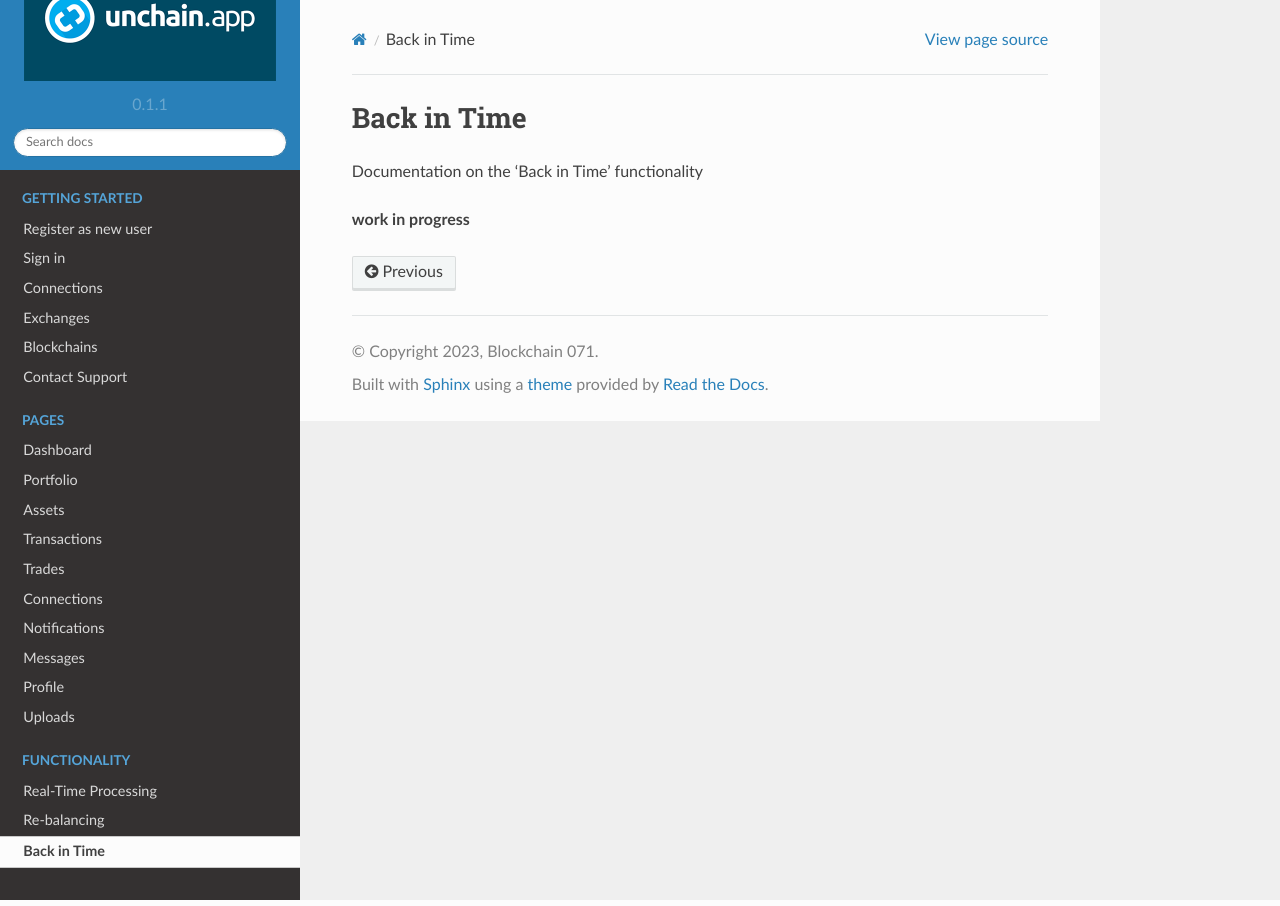
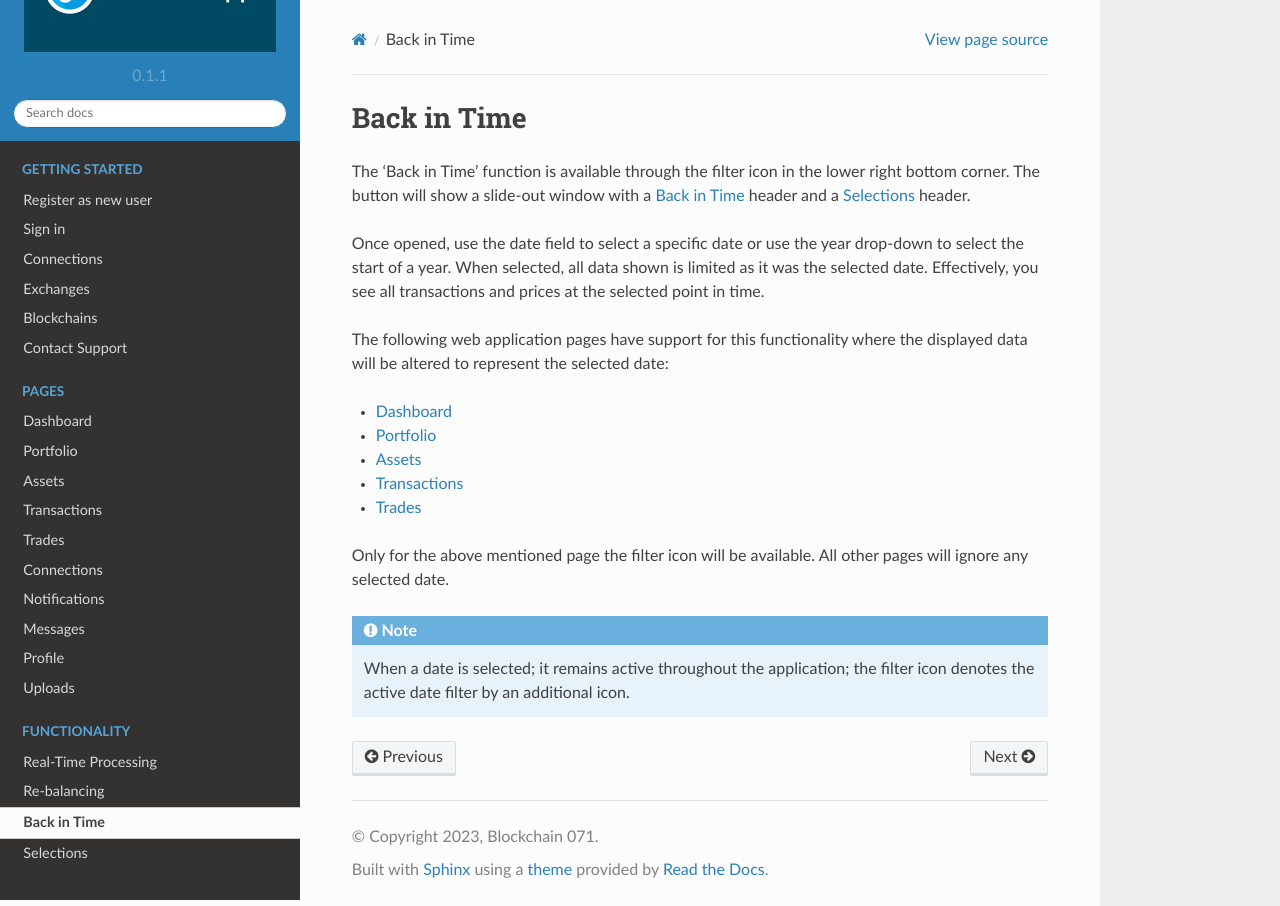
Before and after one commit to eniewold/unchain-readthedocs, a Sphinx documentation site: the page built from docs/source/backintime.rst, in a window 1280 px wide. Built offline with Sphinx 7.4.7 and the Read the Docs theme 2.0.0, drawn with Linux system fonts in a browser that asks for light colours.

Commit message:
number of pages added

```diff
--- a/docs/source/backintime.rst
+++ b/docs/source/backintime.rst
@@ -2,6 +2,20 @@
 Back in Time
 ######################
 
-Documentation on the 'Back in Time' functionality
+The 'Back in Time' function is available through the filter icon in the lower right bottom corner. The button will show a slide-out window with a :doc:`backintime` header and a :doc:`selections` header.
 
-**work in progress**
+Once opened, use the date field to select a specific date or use the year drop-down to select the start of a year. When selected, all data shown is limited as it was the selected date. Effectively, you see all transactions and prices at the selected point in time.
+
+The following web application pages have support for this functionality where the displayed data will be altered to represent the selected date:
+
+* :doc:`dashboard`
+* :doc:`portfolio`
+* :doc:`assets`
+* :doc:`transactions`
+* :doc:`trades`
+
+Only for the above mentioned page the filter icon will be available. All other pages will ignore any selected date.
+
+.. note::
+
+   When a date is selected; it remains active throughout the application; the filter icon denotes the active date filter by an additional icon.
--- a/docs/source/index.rst
+++ b/docs/source/index.rst
@@ -48,3 +48,4 @@ This documentation can be used to guide you through the functionality of the app
    realtime
    rebalance
    backintime
+   selections
```
Also changed, not shown: docs/source/mobileapp.rst (added, +93 -0 lines), docs/source/selections.rst (added, +23 -0 lines).
